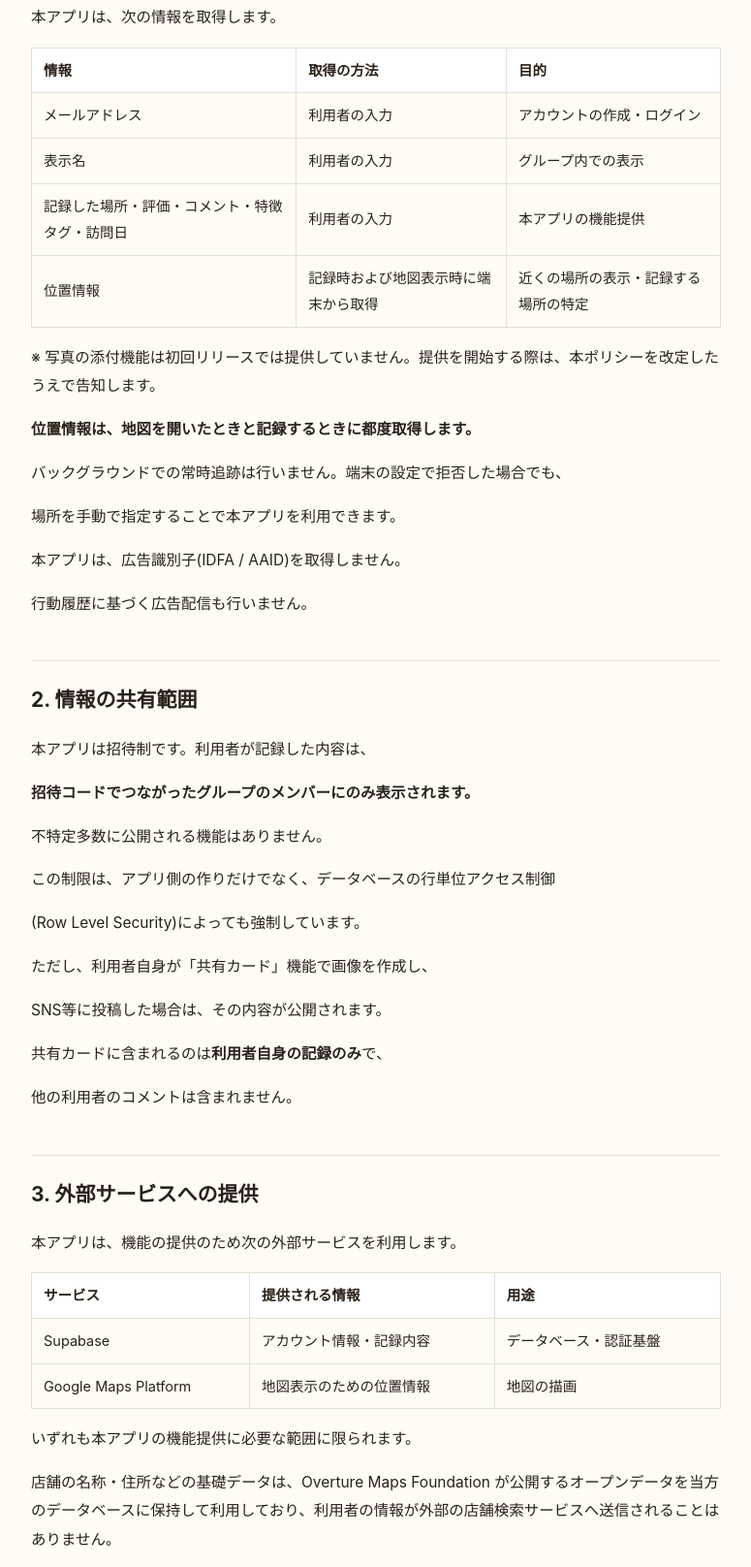
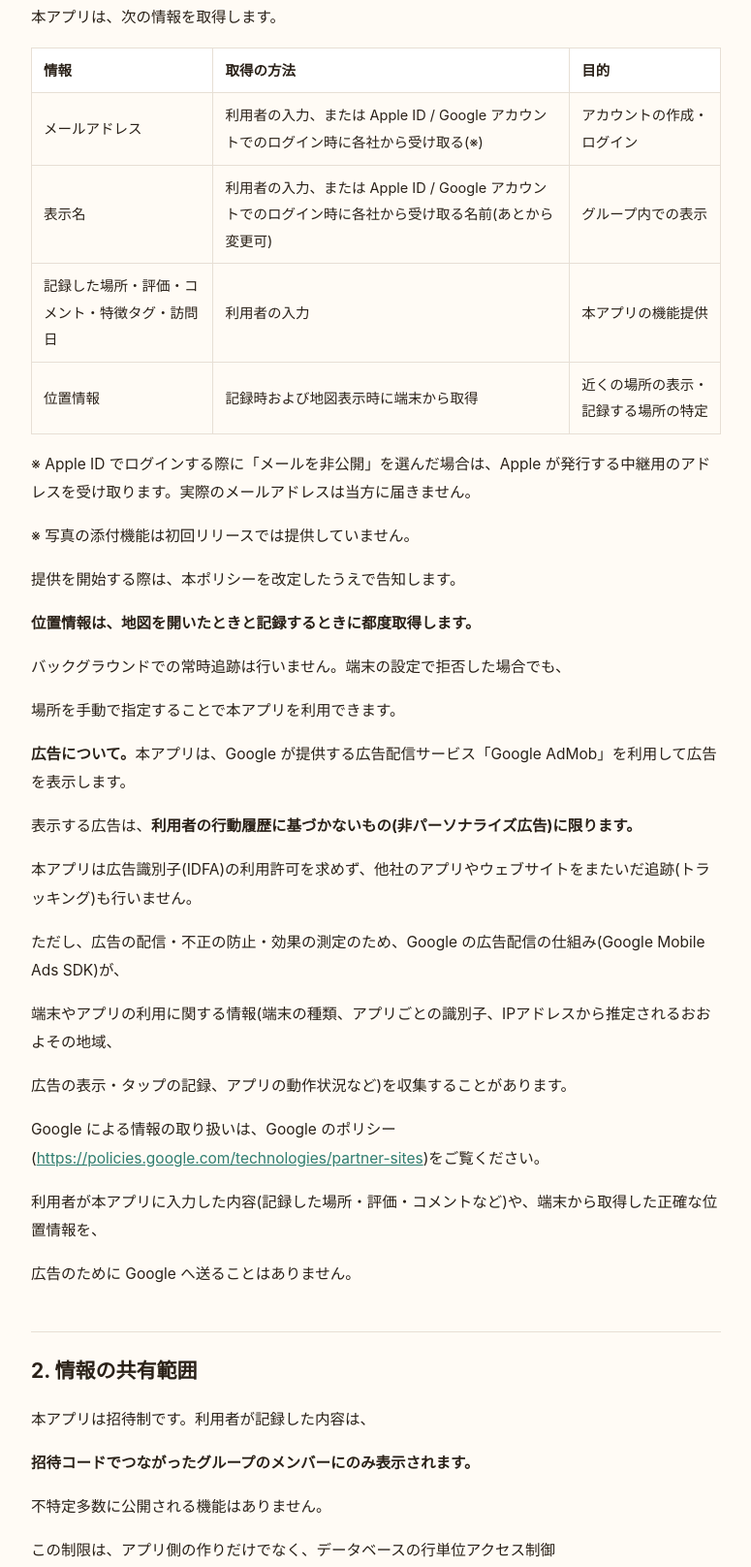
Before and after one commit to iitokoapp-ui/iitoko-site, a plain HTML site: page privacy.html in a window 1280 px wide. Shown: the part 385-2001 px from the top of the page at 97% size, without its empty margins (252-1027 px from the left). Drawn offline with Linux system fonts and the light colour scheme.

Commit message:
プライバシーポリシー: 広告(Google AdMob)の項を追加

```diff
--- a/privacy.html
+++ b/privacy.html
@@ -37,17 +37,26 @@
 <p>本アプリは、次の情報を取得します。</p>
 <table>
 <tr><th>情報</th><th>取得の方法</th><th>目的</th></tr>
-<tr><td>メールアドレス</td><td>利用者の入力</td><td>アカウントの作成・ログイン</td></tr>
-<tr><td>表示名</td><td>利用者の入力</td><td>グループ内での表示</td></tr>
+<tr><td>メールアドレス</td><td>利用者の入力、または Apple ID / Google アカウントでのログイン時に各社から受け取る(※)</td><td>アカウントの作成・ログイン</td></tr>
+<tr><td>表示名</td><td>利用者の入力、または Apple ID / Google アカウントでのログイン時に各社から受け取る名前(あとから変更可)</td><td>グループ内での表示</td></tr>
 <tr><td>記録した場所・評価・コメント・特徴タグ・訪問日</td><td>利用者の入力</td><td>本アプリの機能提供</td></tr>
 <tr><td>位置情報</td><td>記録時および地図表示時に端末から取得</td><td>近くの場所の表示・記録する場所の特定</td></tr>
 </table>
-<p>※ 写真の添付機能は初回リリースでは提供していません。提供を開始する際は、本ポリシーを改定したうえで告知します。</p>
+<p>※ Apple ID でログインする際に「メールを非公開」を選んだ場合は、Apple が発行する中継用のアドレスを受け取ります。実際のメールアドレスは当方に届きません。</p>
+<p>※ 写真の添付機能は初回リリースでは提供していません。</p>
+<p>提供を開始する際は、本ポリシーを改定したうえで告知します。</p>
 <p><strong>位置情報は、地図を開いたときと記録するときに都度取得します。</strong></p>
 <p>バックグラウンドでの常時追跡は行いません。端末の設定で拒否した場合でも、</p>
 <p>場所を手動で指定することで本アプリを利用できます。</p>
-<p>本アプリは、広告識別子(IDFA / AAID)を取得しません。</p>
-<p>行動履歴に基づく広告配信も行いません。</p>
+<p><strong>広告について。</strong>本アプリは、Google が提供する広告配信サービス「Google AdMob」を利用して広告を表示します。</p>
+<p>表示する広告は、<strong>利用者の行動履歴に基づかないもの(非パーソナライズ広告)に限ります。</strong></p>
+<p>本アプリは広告識別子(IDFA)の利用許可を求めず、他社のアプリやウェブサイトをまたいだ追跡(トラッキング)も行いません。</p>
+<p>ただし、広告の配信・不正の防止・効果の測定のため、Google の広告配信の仕組み(Google Mobile Ads SDK)が、</p>
+<p>端末やアプリの利用に関する情報(端末の種類、アプリごとの識別子、IPアドレスから推定されるおおよその地域、</p>
+<p>広告の表示・タップの記録、アプリの動作状況など)を収集することがあります。</p>
+<p>Google による情報の取り扱いは、Google のポリシー(<a href="https://policies.google.com/technologies/partner-sites">https://policies.google.com/technologies/partner-sites</a>)をご覧ください。</p>
+<p>利用者が本アプリに入力した内容(記録した場所・評価・コメントなど)や、端末から取得した正確な位置情報を、</p>
+<p>広告のために Google へ送ることはありません。</p>
 <h2>2. 情報の共有範囲</h2>
 <p>本アプリは招待制です。利用者が記録した内容は、</p>
 <p><strong>招待コードでつながったグループのメンバーにのみ表示されます。</strong></p>
@@ -64,9 +73,14 @@
 <tr><th>サービス</th><th>提供される情報</th><th>用途</th></tr>
 <tr><td>Supabase</td><td>アカウント情報・記録内容</td><td>データベース・認証基盤</td></tr>
 <tr><td>Google Maps Platform</td><td>地図表示のための位置情報</td><td>地図の描画</td></tr>
+<tr><td>Apple(Sign in with Apple)</td><td>ログインのための認証情報</td><td>Apple ID でのログイン(利用者が選んだ場合のみ)。退会時には Apple との連携も解除します</td></tr>
+<tr><td>Google(Google ログイン)</td><td>ログインのための認証情報</td><td>Google アカウントでのログイン(利用者が選んだ場合のみ)。退会時には Google との連携も解除します</td></tr>
+<tr><td>Google(Google AdMob)</td><td>端末・アプリの利用に関する情報(第1項「広告について」)</td><td>広告の表示</td></tr>
 </table>
-<p>いずれも本アプリの機能提供に必要な範囲に限られます。</p>
-<p>店舗の名称・住所などの基礎データは、Overture Maps Foundation が公開するオープンデータを当方のデータベースに保持して利用しており、利用者の情報が外部の店舗検索サービスへ送信されることはありません。</p>
+<p>いずれも本アプリの機能提供と広告の表示に必要な範囲に限られます。</p>
+<p>店舗の名称・住所などの基礎データは、Overture Maps Foundation が公開する</p>
+<p>オープンデータを当方のデータベースに保持して利用しており、</p>
+<p>利用者の情報が外部の店舗検索サービスへ送信されることはありません。</p>
 <h2>4. 統計情報の利用について</h2>
 <p>当方は、将来的に、<strong>個人を特定できない形に加工・集計した統計情報</strong>を</p>
 <p>第三者に提供することがあります。</p>
@@ -86,8 +100,8 @@
 <h2>6. 安全管理</h2>
 <ul>
 <li>通信はすべて暗号化(HTTPS)しています</li>
+<li>データベースは行単位のアクセス制御により、権限のない読み取りを遮断します</li>
 <li>写真機能を提供する際は、非公開の保管領域に置き、期限付きの署名付きURLでのみ配信します</li>
-<li>データベースは行単位のアクセス制御により、権限のない読み取りを遮断します</li>
 </ul>
 <h2>7. 未成年の利用について</h2>
 <p>13歳未満の方は本アプリを利用できません。</p>
@@ -101,6 +115,8 @@
 <p>堀田 悠真</p>
 <p>iitoko.app@gmail.com</p>
 <p>制定日: 2026年9月21日</p>
+<p>改定日: 2026年10月(Apple ID・Google アカウントでのログインに対応)</p>
+<p>改定日: 2026年11月(Google AdMob による広告の表示を開始)</p>
 <footer>イイトコ</footer>
 </div>
 </body>
```
